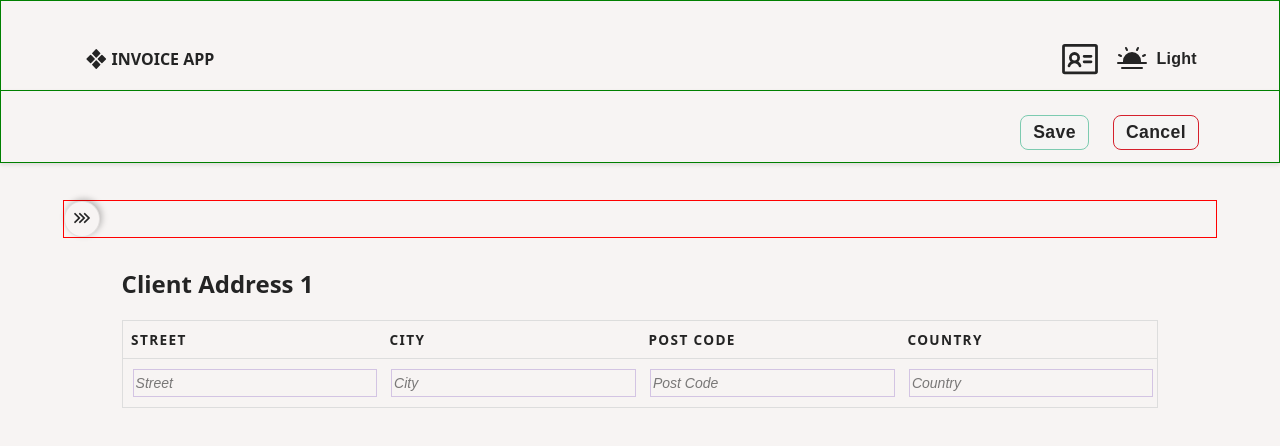
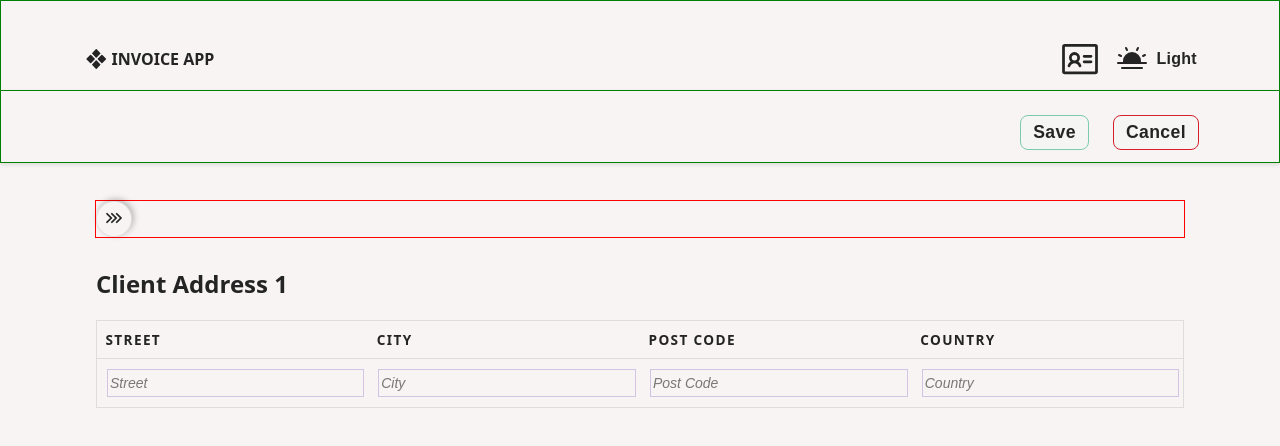
Before and after one commit to banuaggun/invoice-app-react, a React (Vite) app: page /new in a window 1280 px wide. Shown: the top 446 px of the page. Built offline with nearby package versions, Linux system fonts and the light colour scheme.

Commit message:
Chore: tidy up form class definitions

```diff
--- a/src/components/common/form-elements/AddressBlock.jsx
+++ b/src/components/common/form-elements/AddressBlock.jsx
@@ -5,7 +5,7 @@ import "./form-elements.css";
 const AddressBlock = ({ title, address, onChange, editable = false }) => {
   const columns = ["Street", "City", "Post Code", "Country"];
   return (
-    <div className="address-block">
+    <div className="form-block">
       {editable ? (
         <div className="forms">
           <table className="items-table">
--- a/src/components/common/form-elements/InvoiceDetailItem.jsx
+++ b/src/components/common/form-elements/InvoiceDetailItem.jsx
@@ -9,12 +9,13 @@ const InvoiceDetailItem = ({
   onNewItemChange,
   onAddItem,
 }) => {
-  const columns = ["Item Name", "Quantity", "Price", "Total", ""]
+  const columns = ["Item Name", "Quantity", "Price", "Total", ""];
   if (isFormMode) {
     // Form görünümü (step 5)
     return (
-      <div className="item-form">
-        <table className="items-table forms">
+      <div className="form-block">
+        <div className="forms">
+          <table className="items-table">
             <caption>{title}</caption>
             <TableHeader columns={columns} />
             <tbody>
@@ -48,13 +49,17 @@ const InvoiceDetailItem = ({
                 </td>
                 <td data-label="Total">{newItem.total}</td>
                 <td className="item-btn">
-                <button className="detail-button add-btn" type="button" onClick={onAddItem}>
+                  <button
+                    className="detail-button add-btn"
+                    type="button"
+                    onClick={onAddItem}>
                     <span className="detail-button-text">Add Item</span>
                   </button>
                 </td>
               </tr>
             </tbody>
           </table>
+        </div>
       </div>
     );
   }
--- a/src/components/common/form-elements/InvoiceInfo.jsx
+++ b/src/components/common/form-elements/InvoiceInfo.jsx
@@ -4,10 +4,10 @@ import TableHeader from "../list-elements/table-header/TableHeader";
 const InvoiceInfo = ({ title, invoice, onChange, editable = false }) => {
   const columns = ["Description", "Client Name", "Client Email"]
   return (
-    <div className="info-block">
+    <div className="form-block">
       {editable ? (
-        <div className="info-form">
-          <table className="items-table forms">
+        <div className="forms">
+          <table className="items-table">
             <caption>{title}</caption>
             <TableHeader columns={columns} />
             <tbody>
--- a/src/components/common/form-elements/InvoiceTimeStatus.jsx
+++ b/src/components/common/form-elements/InvoiceTimeStatus.jsx
@@ -8,8 +8,9 @@ const InvoiceTimeStatus = ({ title, invoice, isFormMode, step, onChange }) => {
   if (isFormMode && step === 4) {
     const columns = ["Payment Terms", "Status"];
     return (
+      <div className="form-block">
+        <div className="forms">
           <table className="items-table">
-
             <caption>{title}</caption>
             <TableHeader columns={columns} />
             <tbody>
@@ -31,6 +32,8 @@ const InvoiceTimeStatus = ({ title, invoice, isFormMode, step, onChange }) => {
               </tr>
             </tbody>
           </table>
+        </div>
+      </div>
     );
   }
 
--- a/src/components/common/form-elements/form-elements.css
+++ b/src/components/common/form-elements/form-elements.css
@@ -234,11 +234,12 @@ path.two {
 }
 
 /* ---- address block normal view ----- */
-.address-block {
-  width:90%;
+.form-block {
+  width:100%;
   margin: 1rem auto;
 }
 
+/*
 .address-title {
   font-weight: bold;
   margin-bottom: 0.5rem;
@@ -269,7 +270,7 @@ path.two {
   flex-direction: column;
 }
 
-
+*/
 .detail-content,
 .invoice-form{
   margin-top:200px;
@@ -341,7 +342,7 @@ path.two {
   display:flex;
   border:1px solid red;
   justify-content: space-between;
-  width:90%;
+  width:85%;
   margin:0 auto;
 }
 /* ----- pagination ----- */
--- a/src/index.css
+++ b/src/index.css
@@ -74,7 +74,7 @@ table {
   margin: 0 auto;
   padding: 2px 8px;
   margin-bottom: 8px;
-  width: 90%;
+  width: 85%;
   table-layout: fixed;
 }
 
```
Lines whose indentation alone changed are shown as unchanged.
